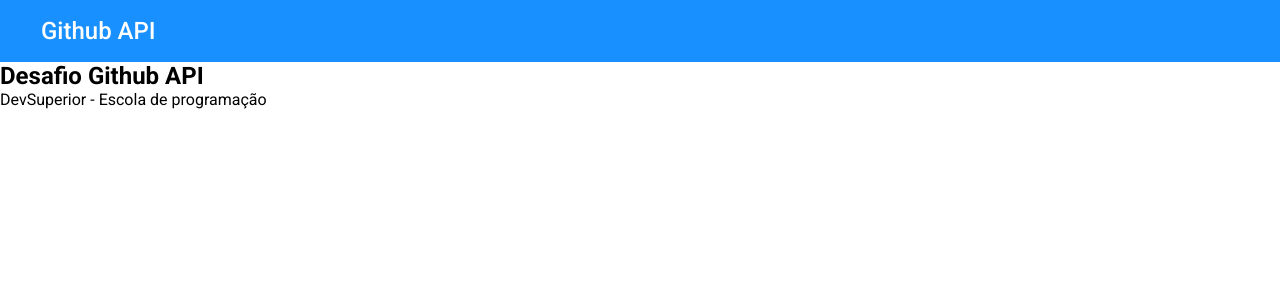
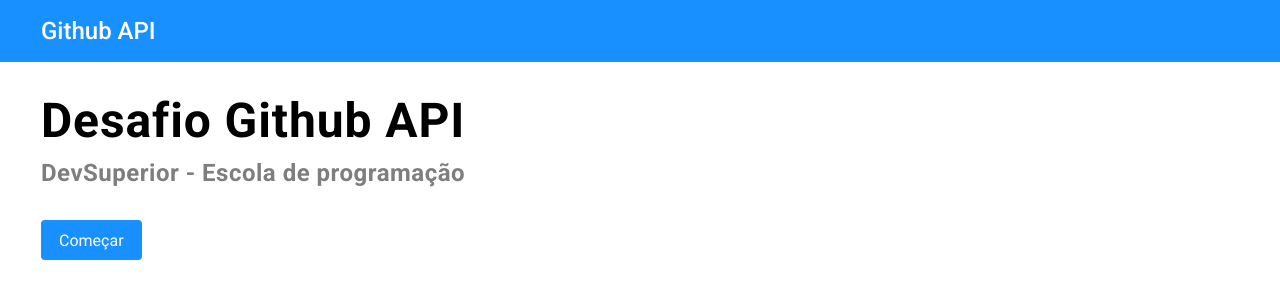
Before and after one commit to Rudersonvf/github-api, a React (Vite) app: page /home in a window 1280 px wide. Shown: the top 300 px of the page. Built offline with nearby package versions, Linux system fonts and the light colour scheme.

Commit message:
Component button

```diff
--- /dev/null
+++ b/src/components/Button/index.tsx
@@ -0,0 +1,13 @@
+import "./style.css";
+
+type Props = {
+  text: string;
+};
+
+export default function Button({ text }: Props) {
+  return (
+  <div className="dflex">
+    <button type="submit">{text}</button>
+  </div>
+  );
+}
--- /dev/null
+++ b/src/components/Button/style.css
@@ -0,0 +1,9 @@
+button {
+    height: 40px;
+    border-radius: 4px;
+    border: none;
+    background-color: var(--color-bg-button);
+    padding: 0 18px;
+    font-size: 16px;
+    color: var(--color-font-primary);
+}
--- a/src/index.css
+++ b/src/index.css
@@ -2,7 +2,10 @@
 
 :root {
   --color-bg-header: #1890ff;
+  --color-bg-button: #1890ff;
   --color-font-primary: #FFF;
+  --color-font-secondary: #000;
+  --color-font-tertiary: #7E7E7E;
 
 }
 
@@ -26,3 +29,6 @@
 
 /*-----------------------------------------------------------------*/
 /* generic styles */
+.dflex {
+  display: flex;
+}
--- a/src/pages/Main/Home/index.tsx
+++ b/src/pages/Main/Home/index.tsx
@@ -1,13 +1,15 @@
+import Button from "../../../components/Button";
 import "./styles.css";
 
 export default function Home() {
     return(
         <main>
-            <section>
-                <div>
-                    <h1>Desafio Github API</h1>
+            <section className="ga-section-container">
+                <div className="ga-inner-section-container">
+                    <h2>Desafio Github API</h2>
                     <p>DevSuperior - Escola de programação</p>
                 </div>
+                <Button text={"Começar"}/>
             </section>
         </main>
     );
--- a/src/pages/Main/Home/styles.css
+++ b/src/pages/Main/Home/styles.css
@@ -0,0 +1,26 @@
+.ga-section-container {
+    width: 100%;
+    padding: 27px 41px;
+    display: flex;
+    flex-direction: column;
+    gap: 27px;
+}
+
+.ga-inner-section-container {
+    width: 100%;
+}
+
+.ga-inner-section-container h2 {
+    font-size: 48px;
+    line-height: 64px;
+    letter-spacing:0.9px;
+    color: var(--color-font-secondary);
+}
+
+.ga-inner-section-container p {
+    font-size: 24px;
+    font-weight: 700;
+    line-height: 40px;
+    letter-spacing: 0.5px;
+    color: var(--color-font-tertiary);
+}
```
